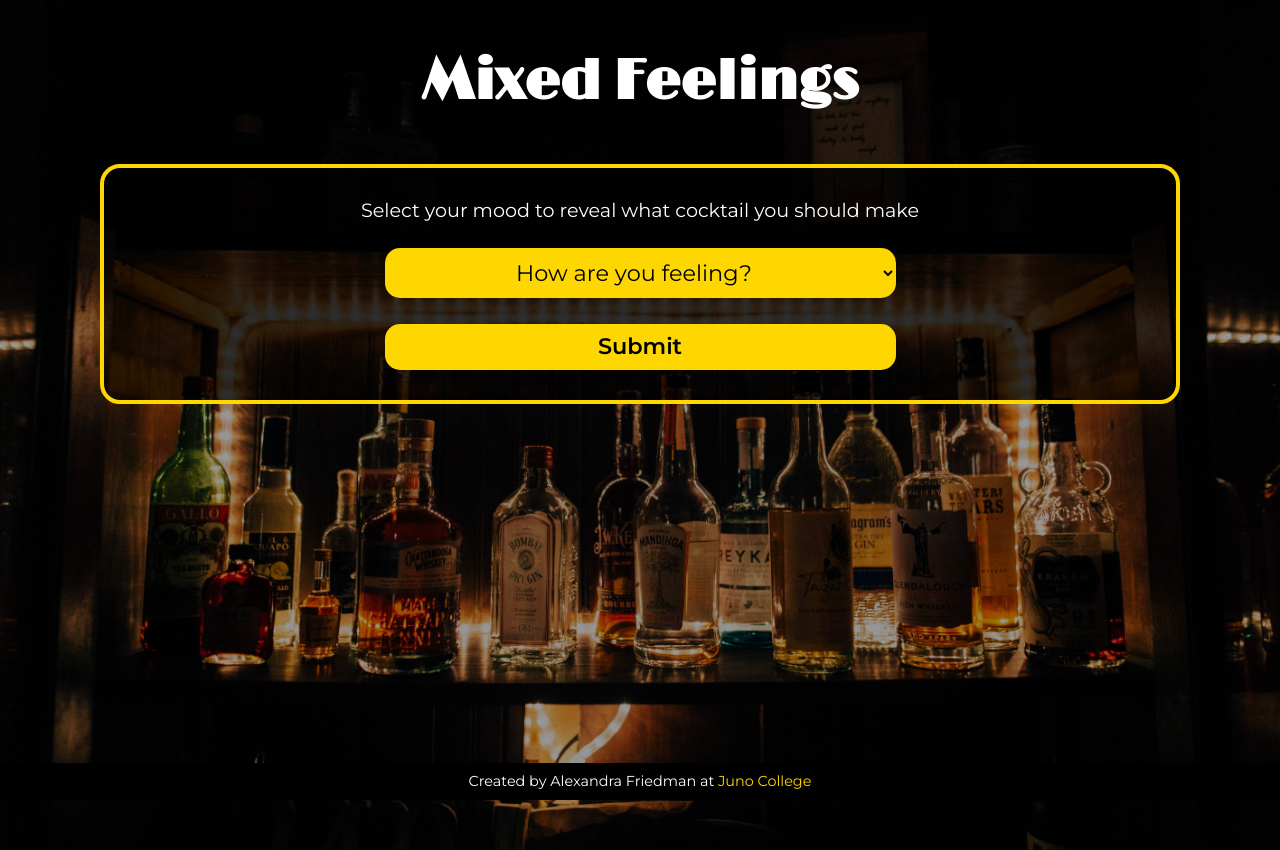
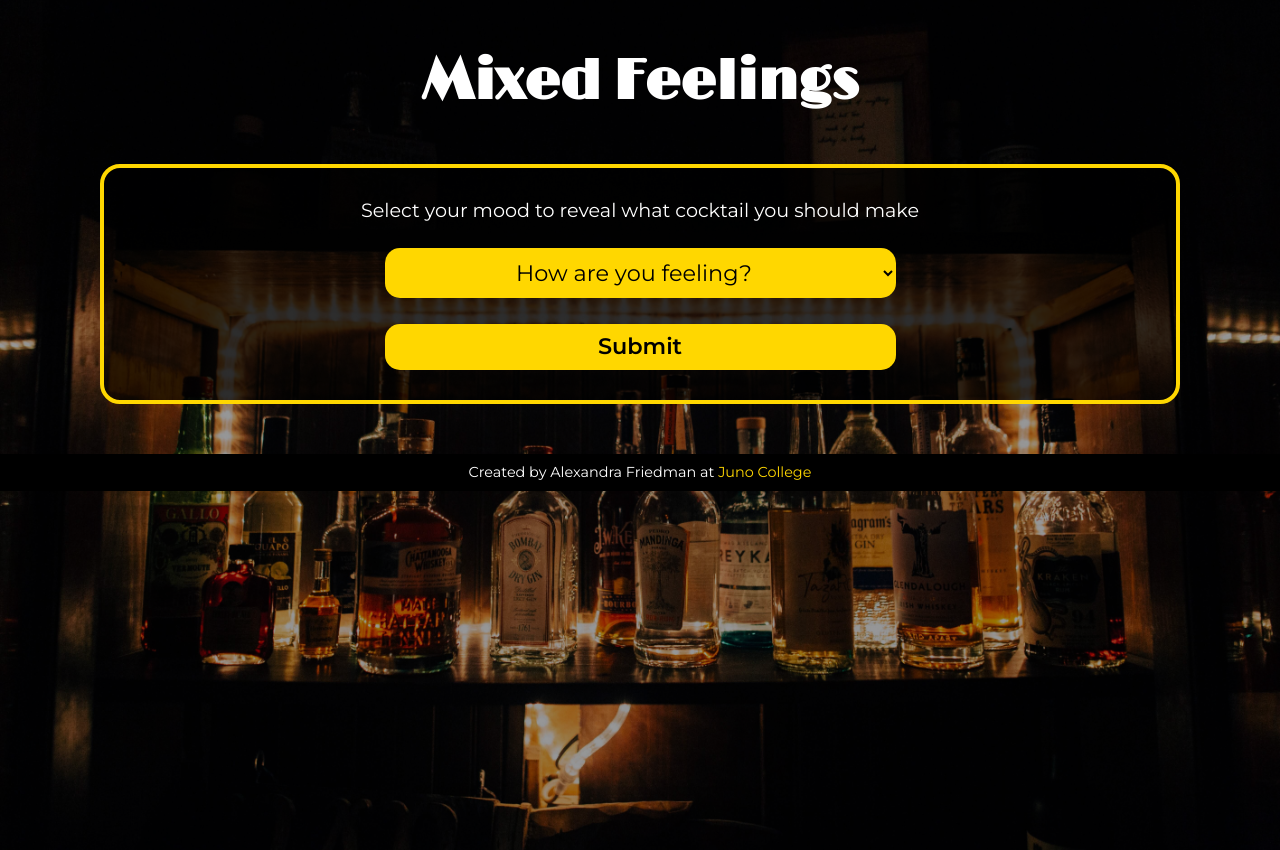
Before and after one commit to alextfriedman/bartendr, a React (Create React App) app: page / in a window 1280 px wide. Built offline with nearby package versions, Linux system fonts and the light colour scheme.

Commit message:
latest attempt at fixing footer issue

```diff
--- a/src/styles/index.css
+++ b/src/styles/index.css
@@ -314,7 +314,7 @@ form button:focus-visible {
 }
 
 .drinkContainer {
-  margin-bottom: 200px;
+  margin-bottom: 100px;
 }
 
 img {
@@ -327,7 +327,7 @@ img {
 footer {
   margin: 0;
   background-color: black;
-  position: fixed;
+  position: sticky;
   bottom: 0;
   width: 100%;
 }
--- a/src/styles/sass/partials/_baseStyles.scss
+++ b/src/styles/sass/partials/_baseStyles.scss
@@ -81,7 +81,7 @@ form {
 }
 
 .drinkContainer {
-    margin-bottom: 200px;
+    margin-bottom: 100px;
 }
 
 img {
@@ -94,7 +94,7 @@ img {
 footer {
     margin: 0;
     background-color: black;
-    position: fixed;
+    position: sticky;
     bottom: 0;
     width: 100%;
     p {
```
